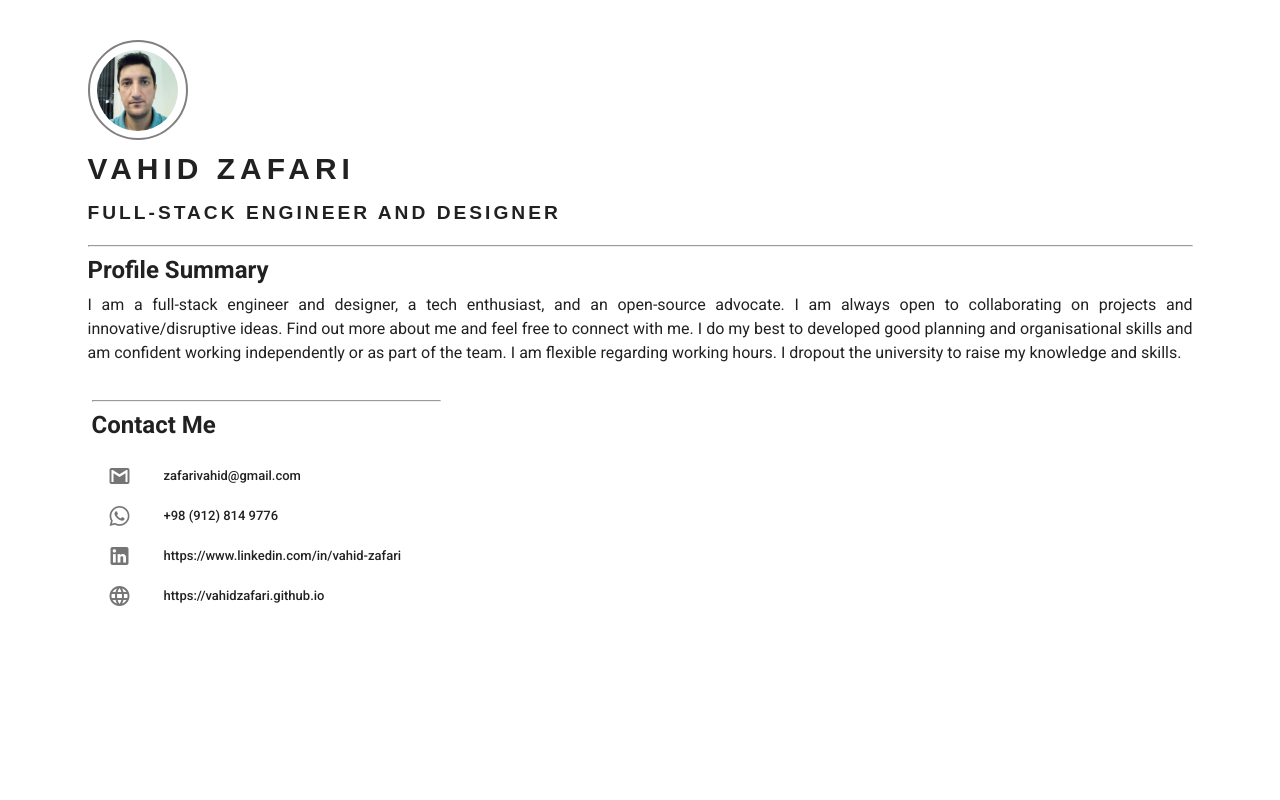
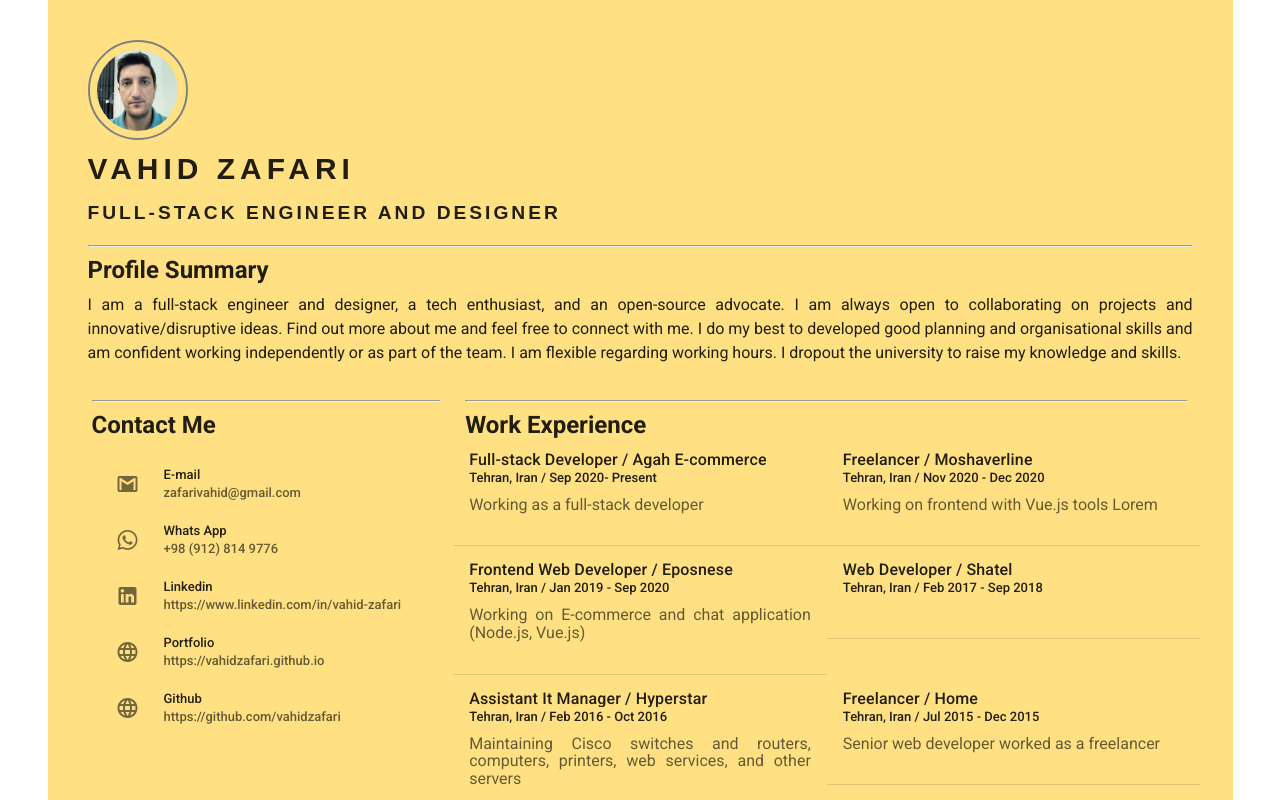
Before and after one commit to vahidzafari/vahidzafari.github.io, a Nuxt app: page / in a window 1280 px wide. Shown: the top 800 px of the page. Built offline with nearby package versions, Linux system fonts and the light colour scheme; a web font is replaced by a local one.

Commit message:
fix: almost complete expreience section

```diff
--- a/assets/styles/global.scss
+++ b/assets/styles/global.scss
@@ -8,10 +8,13 @@ body {
   padding: 0;
   margin: 0;
   font-size: 100%;
-  background-color: #ededed;
 }
 
 img {
   height: 100%;
   width: 100%;
 }
+
+.border {
+  border: 1px solid red;
+}
--- a/components/experience.vue
+++ b/components/experience.vue
@@ -2,12 +2,90 @@
   <section class="experience">
     <hr />
     <h1>Work Experience</h1>
-    <p>Lorem</p>
+    <v-row>
+      <v-col
+        cols="12"
+        sm="12"
+        md="12"
+        lg="6"
+        class="ma-0 pa-0"
+        v-for="(item, i) in items"
+        :key="i"
+      >
+        <v-list color="transparent" two-line dense>
+          <v-list-item>
+            <template #default>
+              <v-list-item-content>
+                <v-list-item-title
+                  class="subtitle-1"
+                  v-text="item.title"
+                ></v-list-item-title>
+
+                <v-list-item-subtitle
+                  class="text--primary"
+                  v-text="item.headline"
+                ></v-list-item-subtitle>
+
+                <p
+                  class="mt-2 paragraph text--secondary"
+                  v-text="item.description"
+                ></p>
+              </v-list-item-content>
+            </template>
+          </v-list-item>
+        </v-list>
+        <v-divider></v-divider>
+      </v-col>
+    </v-row>
   </section>
 </template>
 
 <script>
-export default {}
+export default {
+  data() {
+    return {
+      items: [
+        {
+          title: 'Full-stack Developer / Agah E-commerce',
+          headline: 'Tehran, Iran / Sep 2020- Present',
+          description: 'Working as a full-stack developer',
+        },
+        {
+          title: 'Freelancer / Moshaverline',
+          headline: 'Tehran, Iran / Nov 2020 - Dec 2020',
+          description: 'Working on frontend with Vue.js tools Lorem',
+        },
+        {
+          title: 'Frontend Web Developer / Eposnese',
+          headline: 'Tehran, Iran / Jan 2019 - Sep 2020',
+          description:
+            ' Working on E-commerce and chat application (Node.js, Vue.js)',
+        },
+        {
+          title: 'Web Developer / Shatel',
+          headline: 'Tehran, Iran / Feb 2017 - Sep 2018',
+        },
+        {
+          title: 'Assistant It Manager / Hyperstar',
+          headline: 'Tehran, Iran / Feb 2016 - Oct 2016',
+          description:
+            ' Maintaining Cisco switches and routers, computers, printers, web services, and other servers',
+        },
+        {
+          title: 'Freelancer / Home',
+          headline: 'Tehran, Iran / Jul 2015 - Dec 2015',
+          description: 'Senior web developer worked as a freelancer',
+        },
+        {
+          title: 'Python Developer / Fanava DP',
+          headline: 'Tehran, Iran / Jan 2012 - Apr 2015',
+          description:
+            ' Working on python application and also working on web applications',
+        },
+      ],
+    }
+  },
+}
 </script>
 
 <style lang="scss" scoped>
@@ -15,5 +93,9 @@ export default {}
   & > h1 {
     margin: 5px 0;
   }
+
+  .paragraph {
+    text-align: justify;
+  }
 }
 </style>
--- a/components/extra-information.vue
+++ b/components/extra-information.vue
@@ -2,13 +2,14 @@
   <section class="contact">
     <hr />
     <h1>Contact Me</h1>
-    <v-list dense>
+    <v-list color="transparent" dense>
       <v-list-item v-for="(item, i) in items" :key="i" :href="item.href" dense>
-        <v-list-item-icon>
+        <v-list-item-avatar>
           <v-icon v-text="item.icon"></v-icon>
-        </v-list-item-icon>
+        </v-list-item-avatar>
         <v-list-item-content>
-          <v-list-item-title v-text="item.text"></v-list-item-title>
+          <v-list-item-title v-html="item.title"></v-list-item-title>
+          <v-list-item-subtitle v-html="item.subtitle"></v-list-item-subtitle>
         </v-list-item-content>
       </v-list-item>
     </v-list>
@@ -21,24 +22,34 @@ export default {
     return {
       items: [
         {
-          text: 'zafarivahid@gmail.com',
+          title: 'E-mail',
+          subtitle: 'zafarivahid@gmail.com',
           icon: 'mdi-gmail',
           href: 'mailto:zafarivahid@gmail.com',
         },
         {
-          text: '+98 (912) 814 9776',
+          title: 'Whats App',
+          subtitle: '+98 (912) 814 9776',
           icon: 'mdi-whatsapp',
           href: 'https://wa.me/00989128149776',
         },
         {
-          text: 'https://www.linkedin.com/in/vahid-zafari',
+          title: 'Linkedin',
+          subtitle: 'https://www.linkedin.com/in/vahid-zafari',
           icon: 'mdi-linkedin',
           href: 'https://www.linkedin.com/in/vahid-zafari',
         },
         {
-          text: 'https://vahidzafari.github.io',
+          title: 'Portfolio',
+          subtitle: 'https://vahidzafari.github.io',
           icon: 'mdi-web',
           href: 'https://vahidzafari.github.io',
+        },
+        {
+          title: 'Github',
+          subtitle: 'https://github.com/vahidzafari',
+          icon: 'mdi-web',
+          href: 'https://github.com/vahidzafari',
         },
       ],
     }
--- a/pages/index.vue
+++ b/pages/index.vue
@@ -1,5 +1,5 @@
 <template>
-  <v-container class="pa-8">
+  <v-container class="pa-8 bg">
     <header class="pa-2">
       <topnav></topnav>
     </header>
@@ -8,9 +8,9 @@
         <v-col cols="12" sm="6" md="6" lg="4">
           <extra-information></extra-information>
         </v-col>
-        <!-- <v-col cols="12" sm="6" md="6" lg="4">
+        <v-col cols="12" sm="6" md="6" lg="8">
           <experience></experience>
-        </v-col> -->
+        </v-col>
       </v-row>
     </v-main>
   </v-container>
@@ -18,14 +18,20 @@
 
 <script>
 import topnav from '@/components/topnav'
-// import Experience from '@/components/experience.vue'
+import Experience from '@/components/experience.vue'
 import ExtraInformation from '@/components/extra-information.vue'
 
 export default {
   components: {
     topnav,
-    // Experience,
+    Experience,
     ExtraInformation,
   },
 }
 </script>
+
+<style lang="scss">
+.bg {
+  background-color: #ffe082 !important;
+}
+</style>
```
